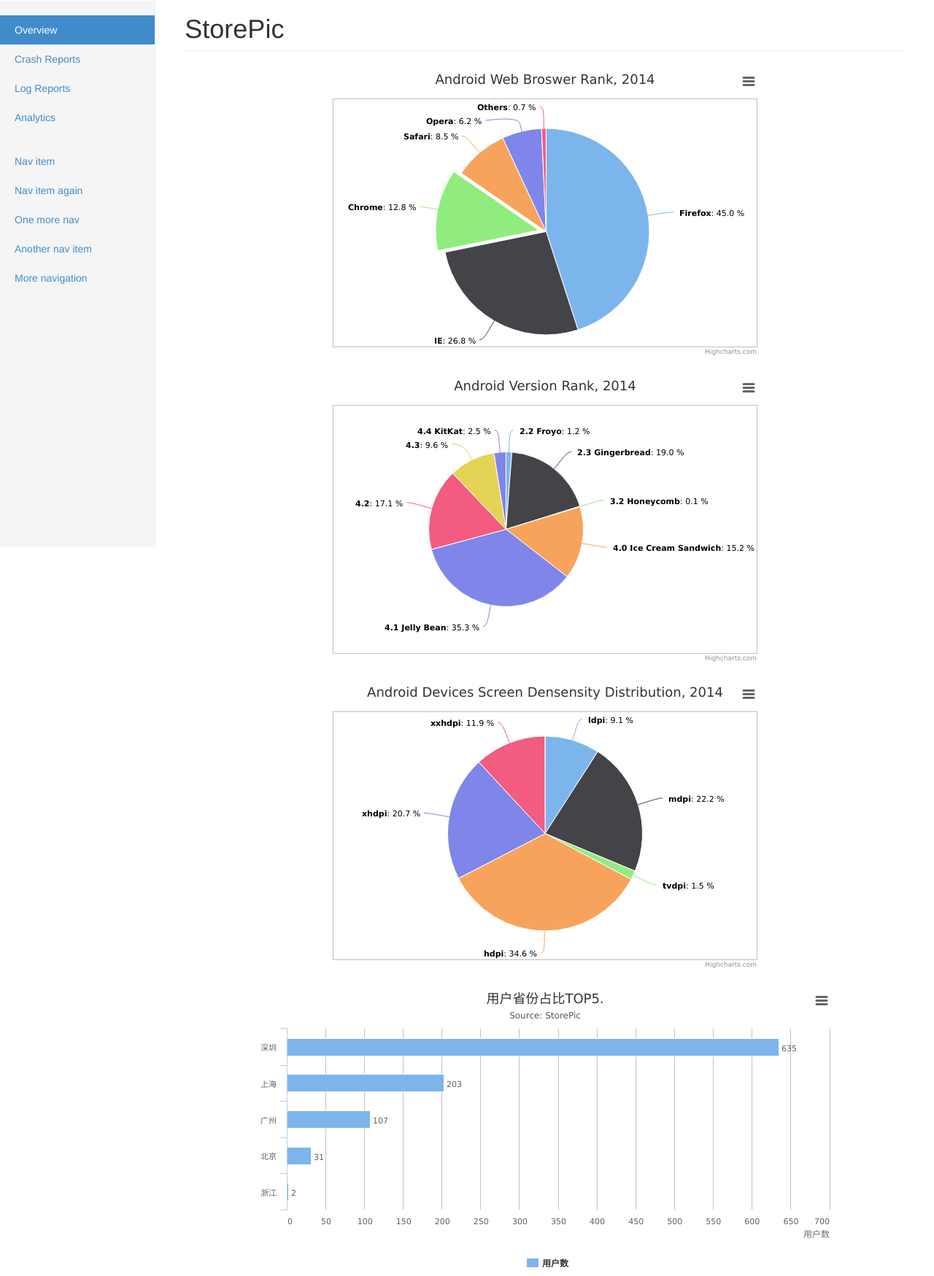
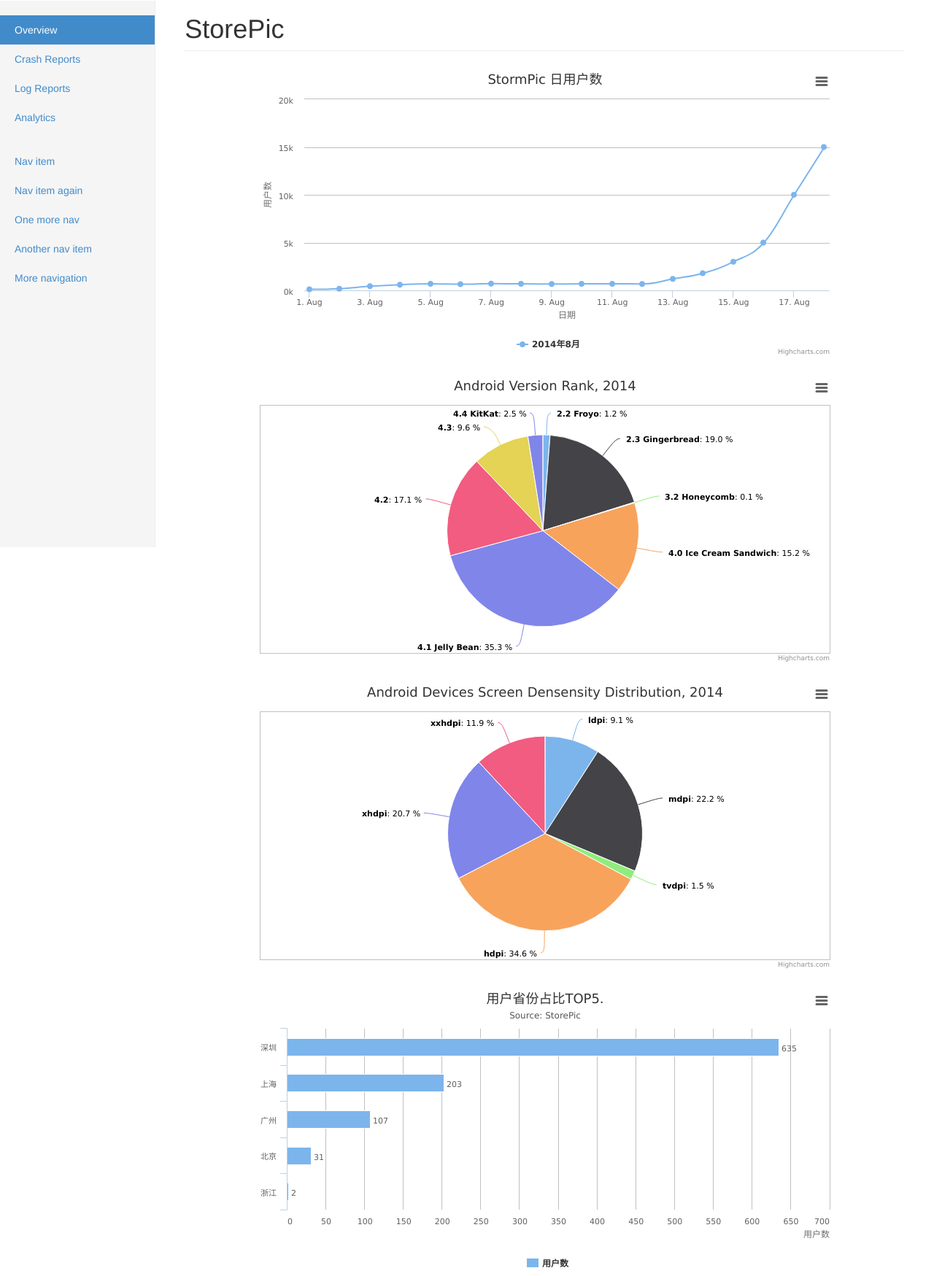
Before and after one commit to chengyongyuan/dcs, a Django app: page /datapanel/ in a window 1280 px wide. Shown: the part 50-1799 px from the top of the page at 73% size. Run offline with Django 3.2, Linux system fonts and the light colour scheme; the visitor is signed in with stand-in values (Sample User, id 1); some libraries are stand-ins or nearby versions.

Commit message:
1. Add a highchart line demon to Datapanel index

```diff
--- a/lightin/datapanel/templates/datapanel/index.html
+++ b/lightin/datapanel/templates/datapanel/index.html
@@ -18,8 +18,9 @@
     <link href="{% static "datapanel/css/bootstrap/dashboard.css" %}" rel="stylesheet">
 
     <script src="{% static "datapanel/js/jquery_1_8_2.min.js" %}"></script>
+
     <!-- Just for debugging purposes. Don't actually copy these 2 lines! -->
-    <!--[if lt IE 9]><script src="../../assets/js/ie8-responsive-file-warning.js"></script><![endif]-->
+    <!--[if lt IE 9]><script src="{% static "datapanel/js/bootstrap/ie8-responsive-file-warning.js" %}"></script><![endif]-->
     <script src="{% static "datapanel/js/bootstrap/ie-emulation-modes-warning.js" %}"></script>
 
     <!-- IE10 viewport hack for Surface/desktop Windows 8 bug -->
@@ -32,50 +33,6 @@
     <![endif]-->
 <script type="text/javascript">
 $(function () {
-    $('#container1').highcharts({
-        chart: {
-            plotBackgroundColor: null,
-            plotBorderWidth: 1,//null,
-            plotShadow: false
-        },
-        title: {
-            text: 'Android Web Broswer Rank, 2014'
-        },
-        tooltip: {
-    	    pointFormat: '{series.name}: <b>{point.percentage:.1f}%</b>'
-        },
-        plotOptions: {
-            pie: {
-                allowPointSelect: true,
-                cursor: 'pointer',
-                dataLabels: {
-                    enabled: true,
-                    format: '<b>{point.name}</b>: {point.percentage:.1f} %',
-                    style: {
-                        color: (Highcharts.theme && Highcharts.theme.contrastTextColor) || 'black'
-                    }
-                }
-            }
-        },
-        series: [{
-            type: 'pie',
-            name: 'Browser share',
-            data: [
-                ['Firefox',   45.0],
-                ['IE',       26.8],
-                {
-                    name: 'Chrome',
-                    y: 12.8,
-                    sliced: true,
-                    selected: true
-                },
-                ['Safari',    8.5],
-                ['Opera',     6.2],
-                ['Others',   0.7]
-            ]
-        }]
-    });
-
     $('#container2').highcharts({
         chart: {
             plotBackgroundColor: null,
@@ -238,6 +195,62 @@ $(function () {
                 data: [1129, 809, 456, 330, 110]
             }]
         });
+
+        $('#container1').highcharts({
+            chart: {
+                type: 'spline'
+            },
+            title: {
+                text: 'StormPic 日用户数'
+            },
+            xAxis: {
+                type: 'datetime',
+                dateTimeLabelFormats: { // don't display the dummy year
+                    month: '%e. %b',
+                    year: '%b'
+                },
+                title: {
+                    text: '日期'
+                }
+            },
+            yAxis: {
+                title: {
+                    text: '用户数'
+                },
+                min: 0
+            },
+            tooltip: {
+                headerFormat: '<b>{series.name}</b><br>',
+                pointFormat: '{point.x:%e. %b}: {point.y:.2f} m'
+            },
+
+            series: [{
+                name: '2014年8月',
+                // Define the data points. All series have a dummy year
+                // of 1970/71 in order to be compared on the same x axis. Note
+                // that in JavaScript, months start at 0 for January, 1 for February etc.
+                data: [
+                    [Date.UTC(2014,  7,  1), 110],
+                    [Date.UTC(2014,  7,  2), 180],
+                    [Date.UTC(2014,  7,  3), 430],
+                    [Date.UTC(2014,  7,  4), 600],
+                    [Date.UTC(2014,  7,  5), 680],
+                    [Date.UTC(2014,  7,  6), 640],
+                    [Date.UTC(2014,  7,  7), 700],
+                    [Date.UTC(2014,  7,  8), 680],
+                    [Date.UTC(2014,  7,  9), 660],
+                    [Date.UTC(2014,  7, 10), 678],
+                    [Date.UTC(2014,  7, 11), 690],
+                    [Date.UTC(2014,  7, 12), 670],
+                    [Date.UTC(2014,  7, 13), 1200],
+                    [Date.UTC(2014,  7, 14), 1800 ],
+                    [Date.UTC(2014,  7, 15), 3000],
+                    [Date.UTC(2014,  7, 16), 5000],
+                    [Date.UTC(2014,  7, 17), 10000],
+                    [Date.UTC(2014,  7, 18), 15000]
+                ]
+            }, ]
+        });
 });
 		</script>
   </head>
@@ -291,13 +304,13 @@ $(function () {
 
           <div class="row placeholders">
             <div class="col-xs-12 col-sm-12 placeholder">
-			  <div id="container1" style="min-width: 310px; height: 400px; max-width: 600px; margin: 0 auto"></div>
+			  <div id="container1" style="min-width: 310px; height: 400px; max-width: 800px; margin: 0 auto"></div>
             </div>
             <div class="col-xs-12 col-sm-12 placeholder">
-			  <div id="container2" style="min-width: 310px; height: 400px; max-width: 600px; margin: 0 auto"></div>
+			  <div id="container2" style="min-width: 310px; height: 400px; max-width: 800px; margin: 0 auto"></div>
             </div>
             <div class="col-xs-12 col-sm-12 placeholder">
-			  <div id="container3" style="min-width: 310px; height: 400px; max-width: 600px; margin: 0 auto"></div>
+			  <div id="container3" style="min-width: 310px; height: 400px; max-width: 800px; margin: 0 auto"></div>
             </div>
             <div class="col-xs-12 col-sm-12 placeholder">
 			  <div id="container4" style="min-width: 310px; height: 400px; max-width: 800px; margin: 0 auto"></div>
--- a/lightin/datapanel/templates/datapanel/login.html
+++ b/lightin/datapanel/templates/datapanel/login.html
@@ -18,11 +18,11 @@
     <link href="{% static "datapanel/css/bootstrap/signin.css" %}" rel="stylesheet">
 
     <!-- Just for debugging purposes. Don't actually copy these 2 lines! -->
-    <!--[if lt IE 9]><script src="../../assets/js/ie8-responsive-file-warning.js"></script><![endif]-->
-    <script src="{% static "datapanel/js/datapanel/ie-emulation-modes-warning.js" %}"></script>
+    <!--[if lt IE 9]><script src="{% static "datapanel/js/bootstrap/ie8-responsive-file-warning.js" %}"></script><![endif]-->
+    <script src="{% static "datapanel/js/bootstrap/ie-emulation-modes-warning.js" %}"></script>
 
     <!-- IE10 viewport hack for Surface/desktop Windows 8 bug -->
-    <script src="{% static "datapanel/js/datapanel/ie10-viewport-bug-workaround.js" %}></script>
+    <script src="{% static "datapanel/js/bootstrap/ie10-viewport-bug-workaround.js" %}></script>
 
     <!-- HTML5 shim and Respond.js IE8 support of HTML5 elements and media queries -->
     <!--[if lt IE 9]>
```
